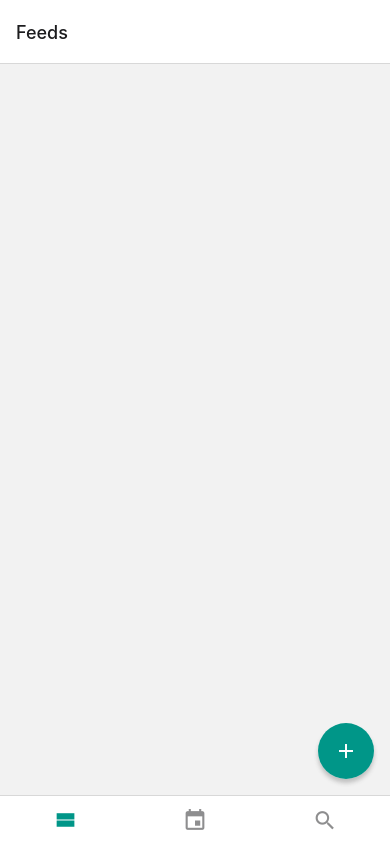
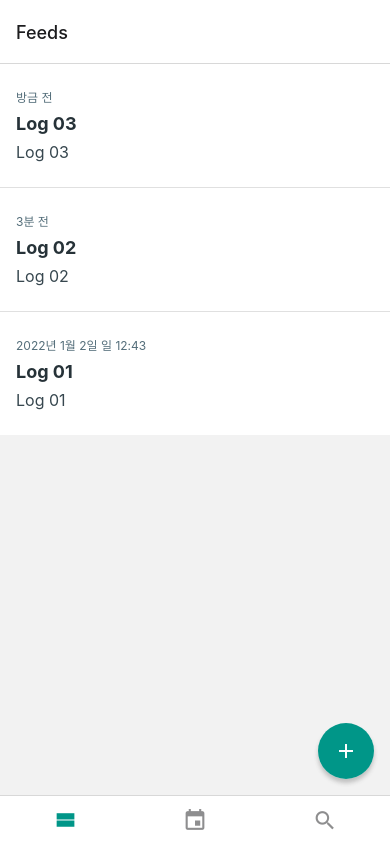
Before and after one commit to dev-traveler/DayLog, a React Native app: screen /Feeds in a window 390 px wide. Built offline with nearby package versions, Linux system fonts and the light colour scheme.

Commit message:
Add date-fns Create FeedList, FeedListItem

```diff
--- /dev/null
+++ b/components/FeedList.js
@@ -0,0 +1,26 @@
+import React from 'react';
+import {FlatList, StyleSheet, View} from 'react-native';
+import FeedListItem from './FeedListItem';
+
+function FeedList({logs}) {
+  return (
+    <FlatList
+      data={logs}
+      style={styles.block}
+      renderItem={({item}) => <FeedListItem log={item} />}
+      keyExtractor={log => log.id}
+      ItemSeparatorComponent={() => <View style={styles.separator} />}
+    />
+  );
+}
+
+const styles = StyleSheet.create({
+  block: {flex: 1},
+  separator: {
+    backgroundColor: '#e0e0e0',
+    height: 1,
+    width: '100%',
+  },
+});
+
+export default FeedList;
--- /dev/null
+++ b/components/FeedListItem.js
@@ -0,0 +1,70 @@
+import React from 'react';
+import {Platform, Pressable, StyleSheet, Text} from 'react-native';
+import {format, formatDistanceToNow} from 'date-fns';
+import {ko} from 'date-fns/locale';
+
+function formatDate(date) {
+  const d = new Date(date);
+  const now = Date.now();
+  const diff = (now - d.getTime()) / 1000;
+
+  if (diff < 60) {
+    return '방금 전';
+  }
+  if (diff < 60 * 60 * 24 * 3) {
+    return formatDistanceToNow(d, {addSuffix: true, locale: ko});
+  }
+  return format(d, 'PPP EEE p', {locale: ko});
+}
+
+function truncate(text) {
+  // 정규식을 사용해 모든 줄 바꿈 문자 제거
+  const replaced = text.replace(/\n/g, ' ');
+  if (replaced.length <= 100) {
+    return replaced;
+  }
+  return replaced.slice(0, 100).concat('...');
+}
+
+function FeedListItem({log}) {
+  const {title, body, date} = log; // 사용하기 편하게 객체 구조 분해 할당
+
+  return (
+    <Pressable
+      style={({pressed}) => [
+        styles.block,
+        Platform.OS === 'ios' && pressed && {backgroundColor: '#efefef'},
+      ]}
+      android_ripple={{color: '#ededed'}}>
+      <Text style={styles.date}>{formatDate(date)}</Text>
+      <Text style={styles.title}>{title}</Text>
+      <Text style={styles.body}>{truncate(body)}</Text>
+    </Pressable>
+  );
+}
+
+const styles = StyleSheet.create({
+  block: {
+    backgroundColor: 'white',
+    paddingHorizontal: 16,
+    paddingVertical: 24,
+  },
+  date: {
+    fontSize: 12,
+    color: '#546e7a',
+    marginBottom: 8,
+  },
+  title: {
+    color: '#263238',
+    fontSize: 18,
+    fontWeight: 'bold',
+    marginBottom: 8,
+  },
+  body: {
+    color: '#37474f',
+    fontSize: 16,
+    lineHeight: 21,
+  },
+});
+
+export default FeedListItem;
--- a/contexts/LogContext.js
+++ b/contexts/LogContext.js
@@ -4,7 +4,26 @@
 const LogContext = createContext();
 
 export function LogContextProvider({children}) {
-  const [logs, setLogs] = useState([]);
+  const [logs, setLogs] = useState([
+    {
+      id: uuidv4(),
+      title: 'Log 03',
+      body: 'Log 03',
+      date: new Date().toISOString(),
+    },
+    {
+      id: uuidv4(),
+      title: 'Log 02',
+      body: 'Log 02',
+      date: new Date(Date.now() - 1000 * 60 * 3).toISOString(),
+    },
+    {
+      id: uuidv4(),
+      title: 'Log 01',
+      body: 'Log 01',
+      date: new Date(Date.now() - 1000 * 60 * 60 * 24 * 3).toISOString(),
+    },
+  ]);
 
   const onCreate = ({title, body, date}) => {
     const log = {
--- a/package.json
+++ b/package.json
@@ -13,6 +13,7 @@
     "@react-navigation/bottom-tabs": "^6.0.9",
     "@react-navigation/native": "^6.0.6",
     "@react-navigation/native-stack": "^6.2.5",
+    "date-fns": "^2.28.0",
     "react": "17.0.2",
     "react-native": "0.66.4",
     "react-native-get-random-values": "^1.7.2",
--- a/screens/FeedsScreen.js
+++ b/screens/FeedsScreen.js
@@ -2,6 +2,7 @@
 import {StyleSheet, View} from 'react-native';
 import FloatingWriteButton from '../components/FloatingWriteButton';
 import LogContext from '../contexts/LogContext';
+import FeedList from '../components/FeedList';
 
 function FeedsScreen() {
   const {logs} = useContext(LogContext);
@@ -9,6 +10,7 @@
 
   return (
     <View style={styles.block}>
+      <FeedList logs={logs} />
       <FloatingWriteButton />
     </View>
   );
```
Also changed, not shown: 1 other file (tests, documents, lock files or other folders).
